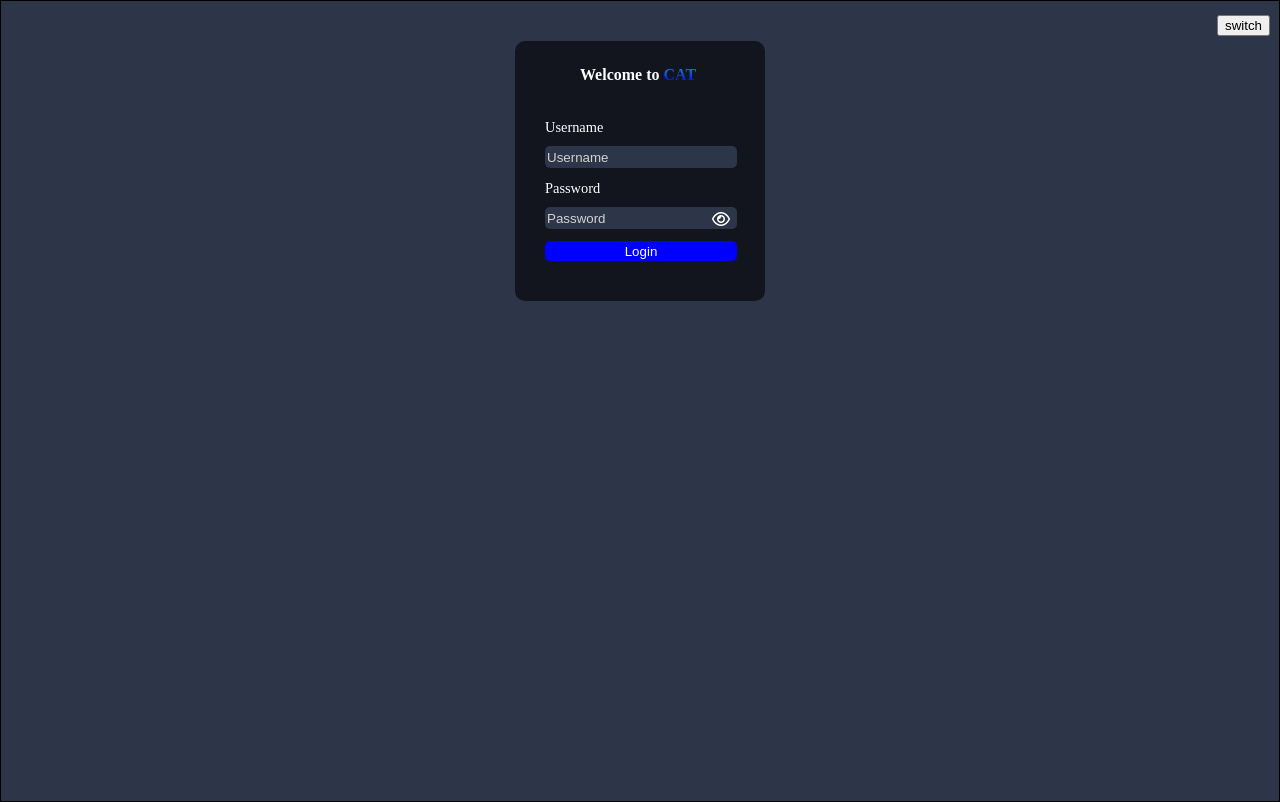
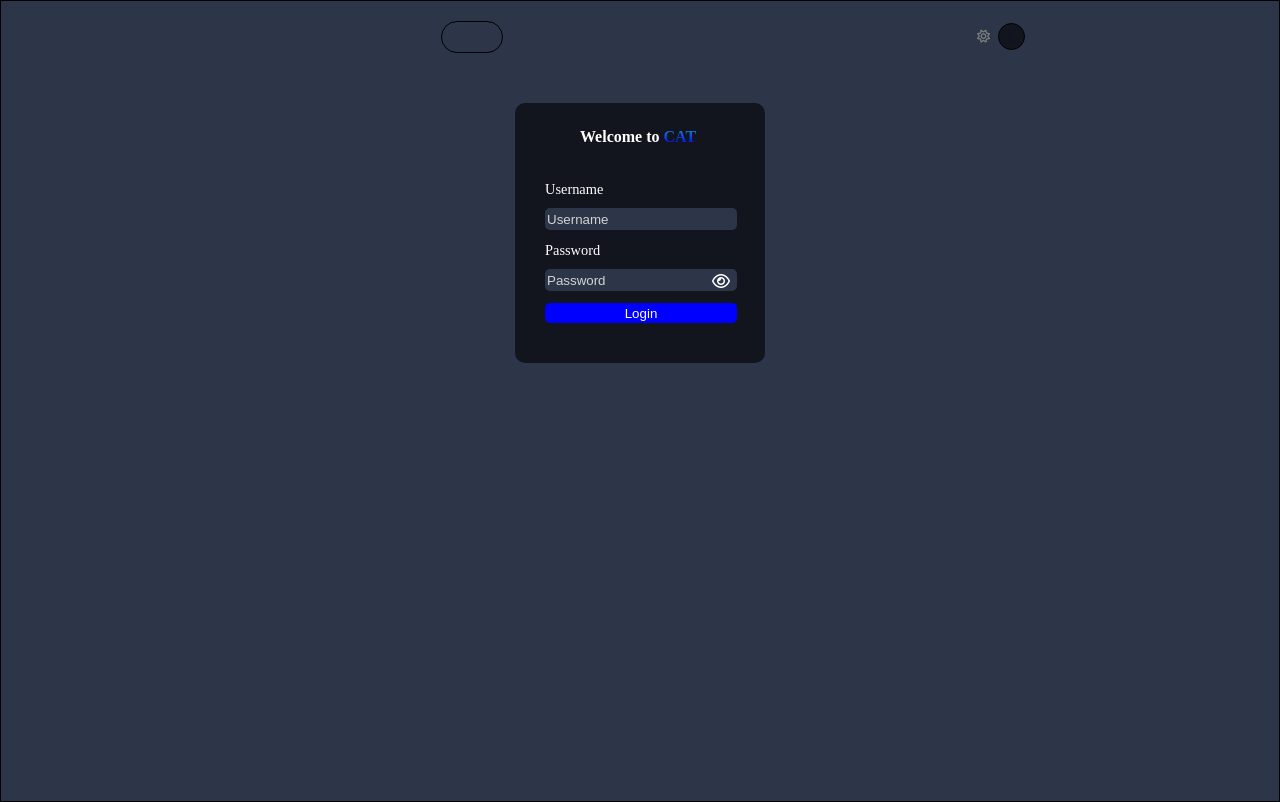
Before and after one commit to priyad16/formvalidation, a plain HTML site: page index.html in a window 1280 px wide. Drawn offline with Linux system fonts and the light colour scheme.

Commit message:
add toggle button

```diff
--- a/index.html
+++ b/index.html
@@ -9,7 +9,11 @@
 </head>
 <body>
     <div id="container">
-    <button id="toggle">switch</button>
+    <div id="toggle">
+         <div id="innert"></div>
+        <i class="fa-regular fa-sun" id="sun"></i>
+        <i class="fa-regular fa-moon" id="moon"></i>
+        </div>
 
         <div id="inner">
         <div id="para">
--- a/script.js
+++ b/script.js
@@ -5,11 +5,13 @@ let emsg=document.getElementById('err-msg');
 let nemsg=document.getElementById('nerr-msg');
 let pemsg=document.getElementById('perr-msg');
 let inp=document.getElementsByClassName('focus');
-let t=document.getElementById('toggle');
+let t=document.getElementById('innert');
 let container=document.getElementById('container');
 let inner=document.getElementById('inner');
 let label=document.getElementsByTagName('label');
 let para=document.getElementById('para');
+let moon=document.getElementById('moon');
+let sun=document.getElementById('sun');
 
 
 btn.addEventListener('click',(event)=>{
@@ -101,6 +103,11 @@ t.addEventListener('click',()=>{
         }
         eye.style.color="black";
         para.style.color="black";
+        t.classList.add('movel');
+        t.style.backgroundColor="blue";
+        t.classList.remove('mover');
+        moon.style.color="grey";
+        sun.style.color="blue";
         isdark=false;
     }
     else{
@@ -117,7 +124,11 @@ t.addEventListener('click',()=>{
         }
         eye.style.color="white";
         para.style.color="white";
-
+        t.classList.add('mover');
+        t.style.backgroundColor="#12151E";
+        t.classList.remove('movel');
+        moon.style.color="#12151E";
+        sun.style.color="grey";
         isdark=true;
     }
 });
--- a/styles.css
+++ b/styles.css
@@ -6,7 +6,7 @@
     border:1px solid black;
     height: 100vh;
     background-color: #2d3649;
-
+    /* container: relative; */
 }
 #inner{
     /* border:1px solid black; */
@@ -14,7 +14,7 @@
     height: 260px;
     border-radius: 10px;
     margin:auto;
-    margin-top:40px;
+    margin-top:50px;
     background-color: #12151E;
 
 }
@@ -104,11 +104,57 @@ span{
 .inp{
     border:1px solid blue;
 }
-#toggle{
+#toggle {
+    border: 1px solid black;
+    height: 30px;
+    width: 60px;
+    margin-left: 440px;
+    margin-top: 20px;
+    /* position: absolute; */
+
+    /* right: 250px;
+    top: 15px; */
+    border-radius: 25px;
+    /* display: flex;
+    align-items: center;
+    justify-content: center;
+     */
+
+}
+#toggle #sun {
+    font-size: 13px;
+    margin-top: 16px;
+    margin-right: 255px;
+    color: grey;
+}
+#toggle #moon{
+    font-size: 14px;
+    margin-top: 16px;
+    margin-right:227px;
+    color: #12151E;
+
+}
+ #innert{
+    height: 25px;
+    width: 25px;
+    border-radius: 25px;
+    border: 1px solid black;
     position: absolute;
-    right:10px;
-    top: 15px;
+    top: 23px;
+    right: 255px;
+    background-color: #12151E;
+
+ }
+
+.movel{
+    transform: translateX(-28px);
+    /* background-color: blue; */
 }
+.mover{
+    transform: translateX(2px);
+}
+
+
 .containerl{
     border:1px solid black;
     height: 100vh;
```
